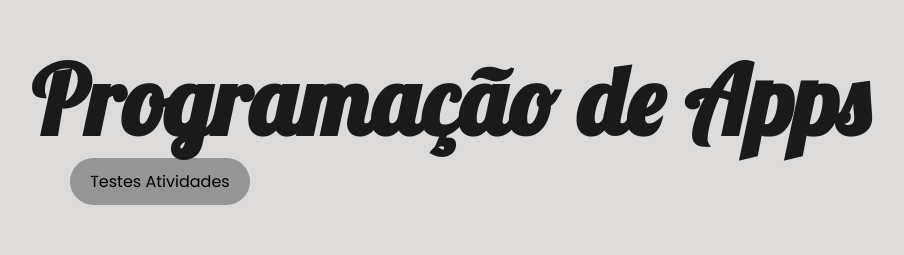
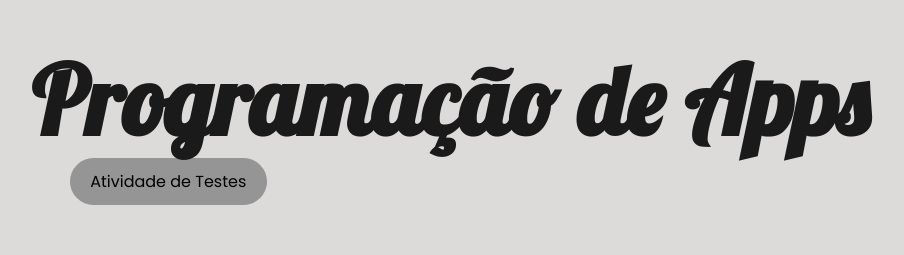
Before and after one commit to rafadondee/Ports, a React (Vite) app: page /tecnico in a window 1280 px wide. Shown: the part 3880-4135 px from the top of the page, without its empty margins (58-962 px from the left). Built offline with nearby package versions, Linux system fonts and the light colour scheme; a web font is replaced by a local one.

Commit message:
Versão final!!!!

```diff
--- a/src/pages/tecnico.jsx
+++ b/src/pages/tecnico.jsx
@@ -32,7 +32,7 @@ function Tecnico() {
           <button className="botao-join" onClick={() => window.open('/Teste inner join.sql', '_blank')}>Left e Right Join</button>
           <a className="botao-express" href="https://github.com/rafadondee/Express-Teste" target="_blank"> Express</a>
           <a className="botao-tarefa02" href="https://github.com/rafadondee/Tarefa-02" target="_blank"> Tarefa 02</a>
-          <a className="botao-apiPaysandu" href="https://www.canva.com/design/DAGV55znpDE/Iql2JZEF7PULE4v3ITbtqQ/view?utm_content=DAGV55znpDE&utm_campaign=designshare&utm_medium=link&utm_source=editor" target="_blank"> Testes Atividades</a>
+          <a className="botao-apiPaysandu" href="https://www.canva.com/design/DAGV55znpDE/Iql2JZEF7PULE4v3ITbtqQ/view?utm_content=DAGV55znpDE&utm_campaign=designshare&utm_medium=link&utm_source=editor" target="_blank"> Atividade de Testes</a>
 
 
         </div>
```
